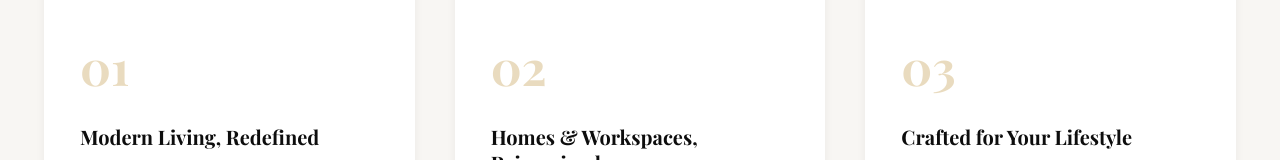
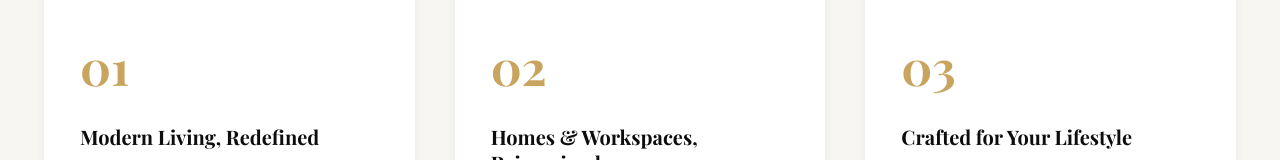
Before and after one commit to suryamynenic-gif/Forge.By.Myneni, an Angular app: page / in a window 1280 px wide. Shown: the part 1607-1767 px from the top of the page. Built offline with nearby package versions, Linux system fonts and the light colour scheme; a web font is replaced by a local one.

Commit message:
Make feature numbers solid gold color

```diff
--- a/src/app/pages/home/home.component.scss
+++ b/src/app/pages/home/home.component.scss
@@ -269,7 +269,7 @@
   .feature-number {
     font-size: 3rem;
     font-weight: 700;
-    color: rgba(200, 164, 94, 0.4);
+    color: #c8a45e;
     font-family: 'Playfair Display', serif;
     margin-bottom: 16px;
   }
```
